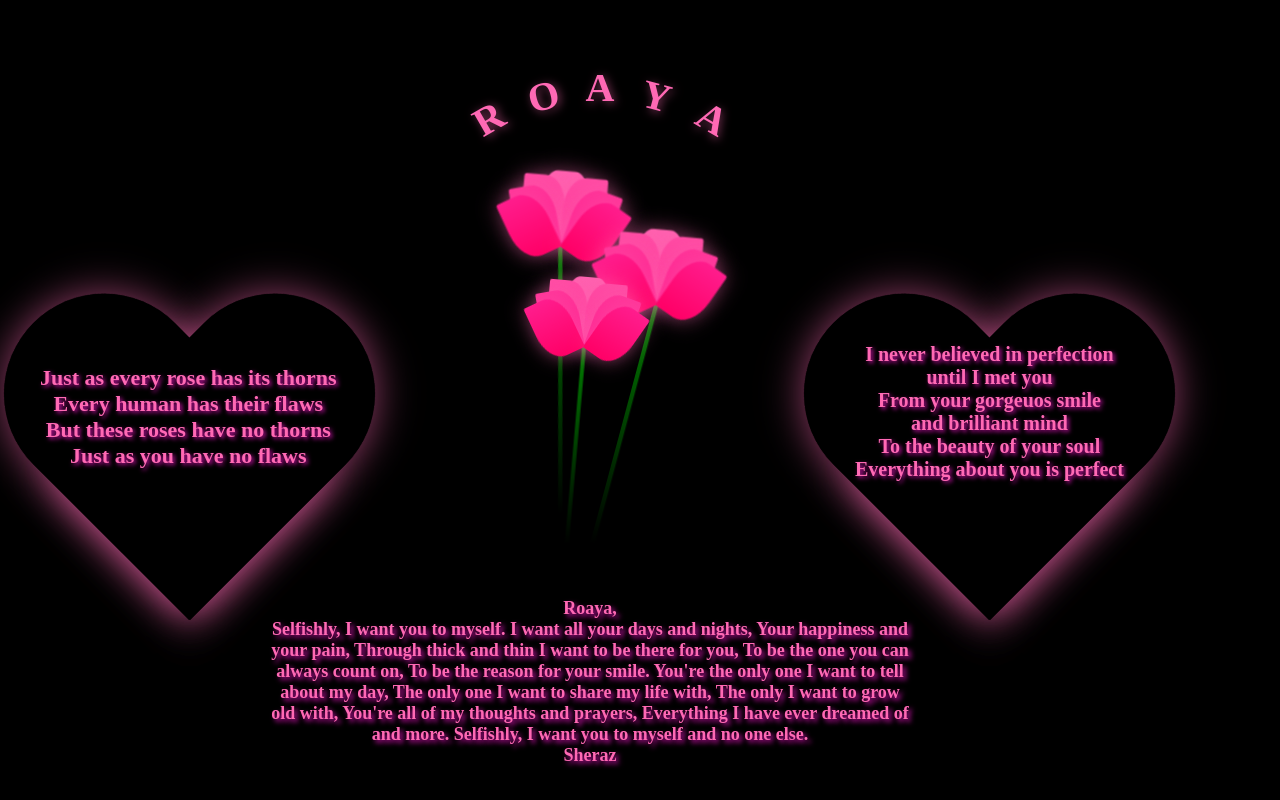
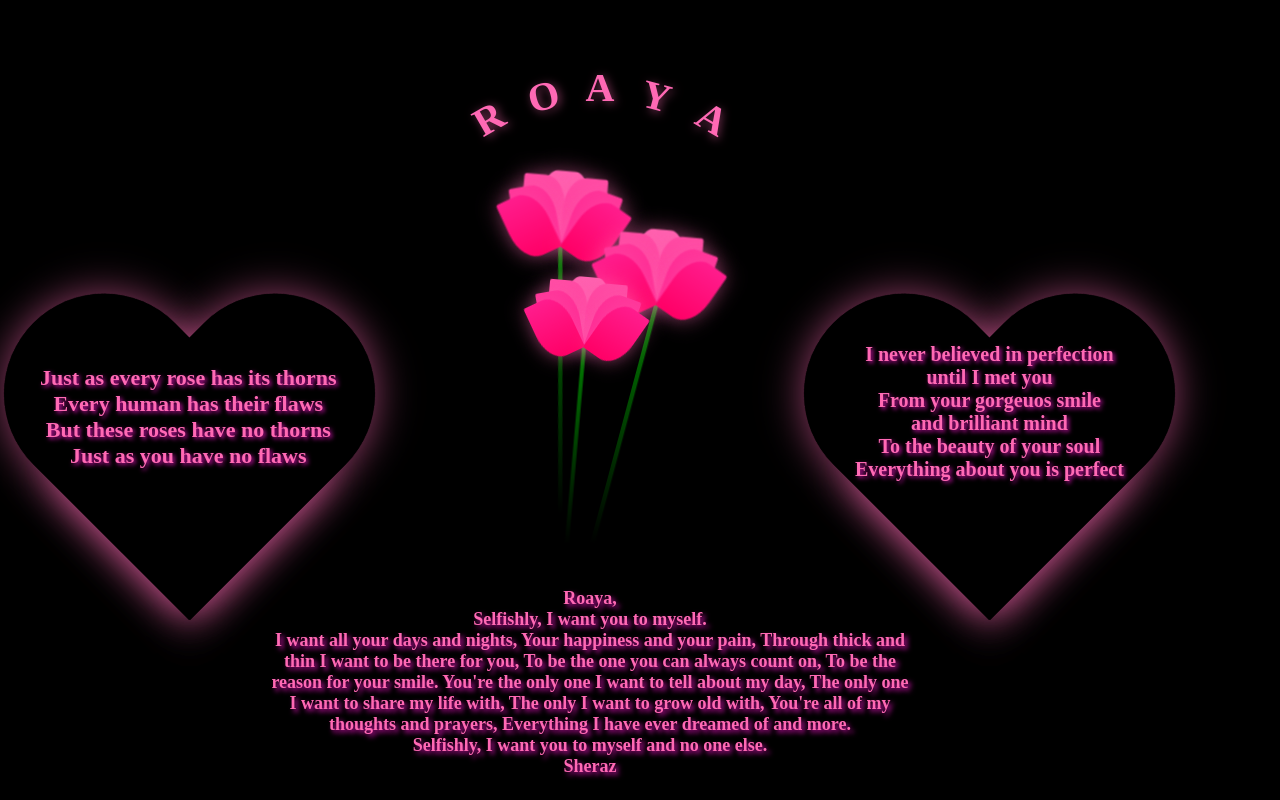
Before and after one commit to SnRfiles/Roses, a plain HTML site: page index.html in a window 1280 px wide. Drawn offline with Linux system fonts and the light colour scheme.

Commit message:
Update index.html
Format change in writing

```diff
--- a/index.html
+++ b/index.html
@@ -70,7 +70,7 @@
 <div>
     <h1 class="poem3">
        Roaya,<br>
-       Selfishly, I want you to myself.
+       Selfishly, I want you to myself.<br>
        I want all your days and nights,
        Your happiness and your pain,
        Through thick and thin I want to be there for you,
@@ -80,7 +80,7 @@
        The only one I want to share my life with,
        The only I want to grow old with,
        You're all of my thoughts and prayers,
-       Everything I have ever dreamed of and more.
+       Everything I have ever dreamed of and more.<br>
        Selfishly, I want you to myself and no one else.<br>
        Sheraz
     </h1>
```
